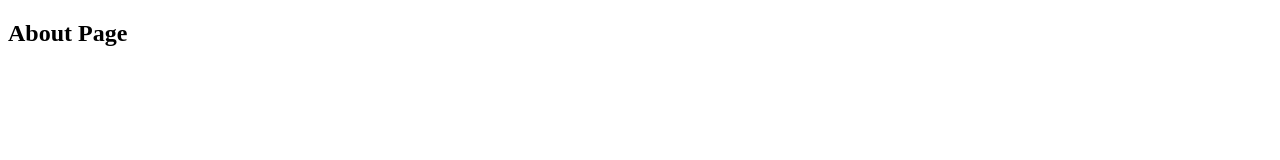
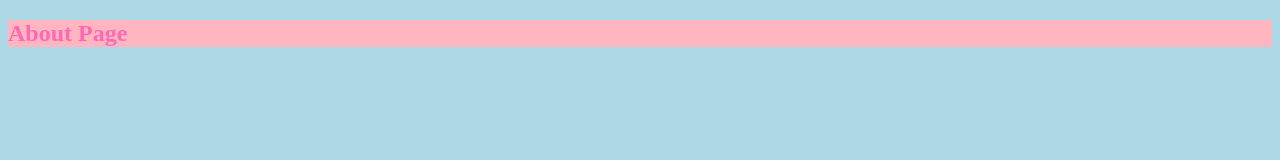
Before and after one commit to Palak-Singla/DemoRepOn, a plain HTML site: page About.html in a window 1280 px wide. Drawn offline with Linux system fonts and the light colour scheme.

Commit message:
apply all

```diff
--- a/About.html
+++ b/About.html
@@ -3,6 +3,7 @@
 <head>
     <meta charset="utf-8" />
     <title>About Page</title>
+    <link href="OurStyle.css" rel="stylesheet" />
 </head>
 <body>
     <h2>About Page</h2>
```
Also changed, not shown: Contact.html (+1 -0 lines), Index.html (+1 -0 lines), OurSecond.html (+1 -0 lines).
